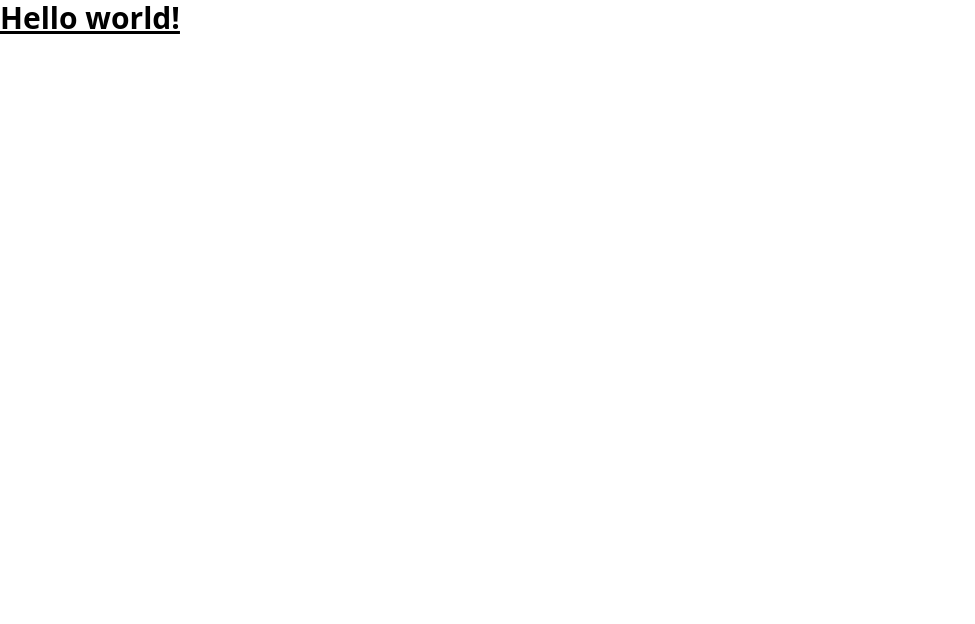
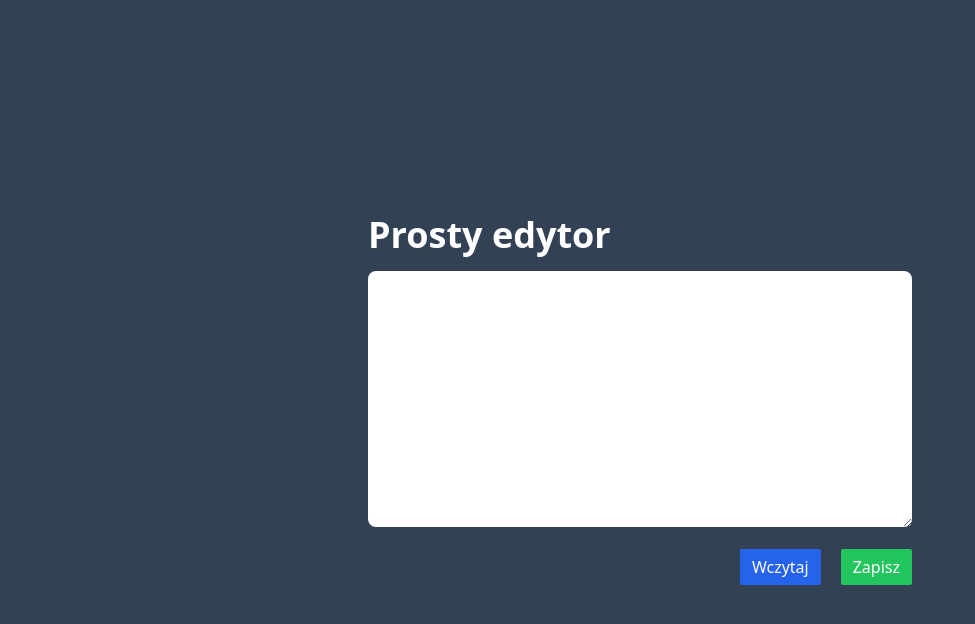
Before and after one commit to MC777/simple_editor, a website built with Parcel: page src/index.html in a window 1280 px wide. Shown: the whole page, without its empty margins (0-975 px from the left). Built offline with nearby package versions, Linux system fonts and the light colour scheme.

Commit message:
added markup and styles

```diff
--- a/src/index.html
+++ b/src/index.html
@@ -1,13 +1,19 @@
-<!doctype html>
+<!DOCTYPE html>
 <html lang="pl">
-<head>
-  <meta charset="UTF-8">
-  <meta name="viewport" content="width=device-width, initial-scale=1.0">
-  <link href="./index.css" rel="stylesheet">
-</head>
-<body>
-  <h1 class="text-3xl font-bold underline">
-    Hello world!
-  </h1>
-</body>
+  <head>
+    <meta charset="UTF-8" />
+    <meta name="viewport" content="width=device-width, initial-scale=1.0" />
+    <link href="./index.css" rel="stylesheet" />
+  </head>
+  <body class="bg-slate-700 text-white flex min-h-screen justify-center items-center">
+    <main class="w-full p-4 max-w-xl">
+      <h1 class="text-4xl font-bold mb-4">Prosty edytor</h1>
+      <textarea class="w-full h-64 mb-4 text-black p-3 rounded-lg"></textarea>
+      <div class="flex justify-end gap-5">
+        <button class="bg-blue-600 px-3 py-1.5 rounded-sm">Wczytaj</button>
+        <button class="bg-green-500 px-3 py-1.5 rounded-sm">Zapisz</button>
+      </div>
+    </main>
+    <script src="./main.js" type="module"></script>
+  </body>
 </html>
```
Also changed, not shown: src/main.js (added).
